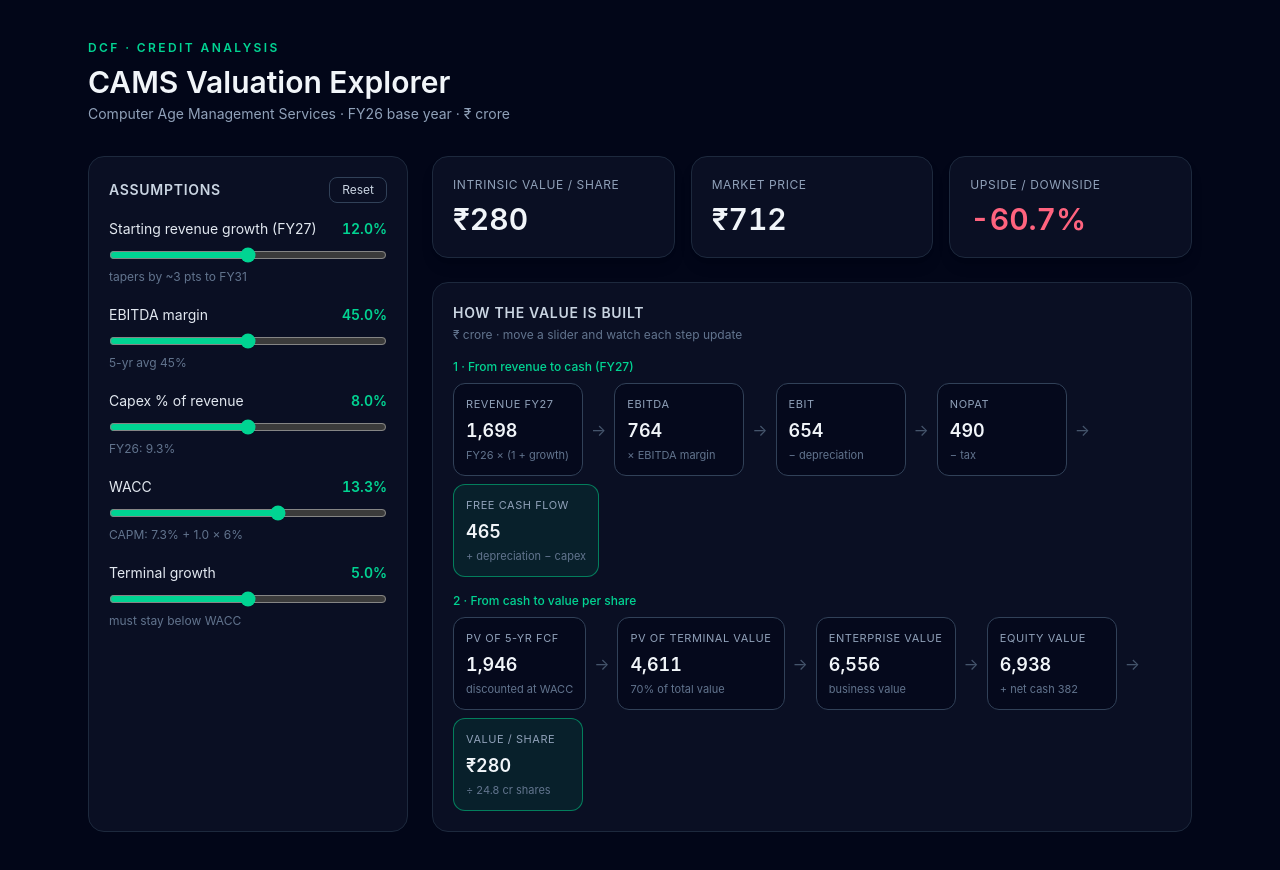
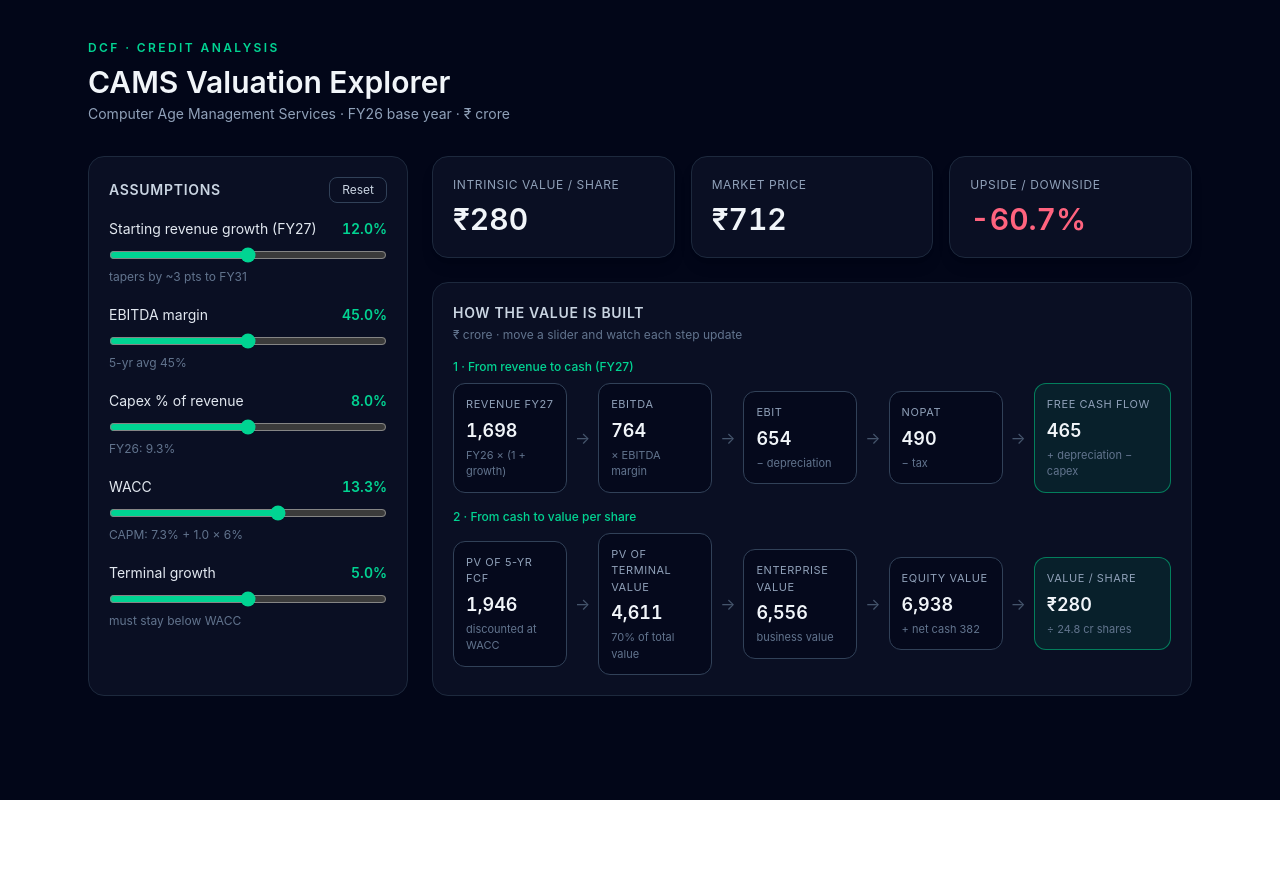
Before and after one commit to Anushkagupta3005/cams-valuation, a React (Vite) app: page / in a window 1280 px wide. After the commit the page ends 800 px from the top, so only its background shows below. Built offline with nearby package versions, Linux system fonts and the light colour scheme.

Commit message:
style(ui): keep flow steps on a single row

```diff
--- a/src/components/FlowView.tsx
+++ b/src/components/FlowView.tsx
@@ -42,11 +42,11 @@ function FlowRow({ title, steps }: { title: string; steps: Step[] }) {
   return (
     <div className="mb-4 last:mb-0">
       <p className="mb-2 text-xs font-medium text-emerald-400">{title}</p>
-      <div className="flex flex-wrap items-stretch gap-2">
+      <div className="flex items-stretch gap-2 overflow-x-auto">
         {steps.map((s, i) => (
-          <div key={s.label} className="flex items-center gap-2">
+          <div key={s.label} className="flex flex-1 items-center gap-2">
             <div
-              className={`min-w-[130px] rounded-xl border p-3 ${
+              className={`min-w-0 flex-1 rounded-xl border p-3 ${
                 s.highlight
                   ? "border-emerald-500/60 bg-emerald-500/10"
                   : "border-slate-700 bg-slate-950/60"
```
